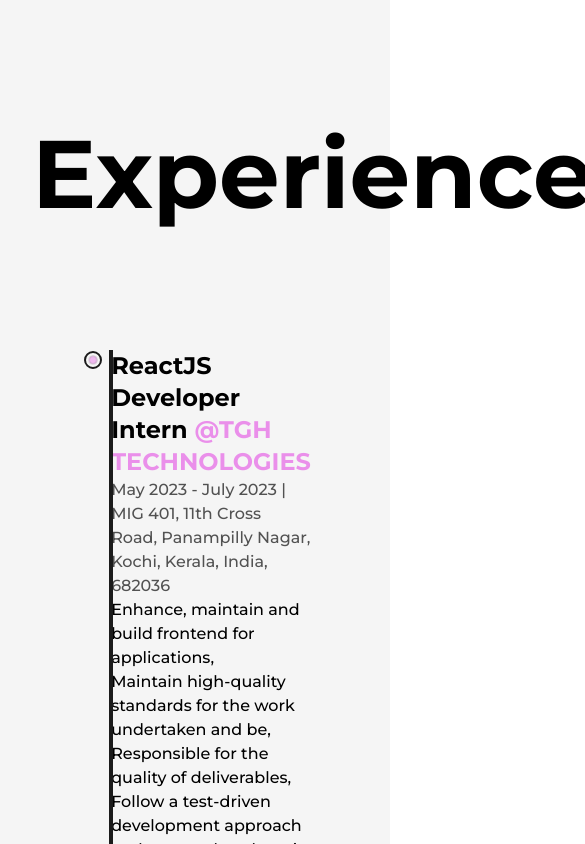
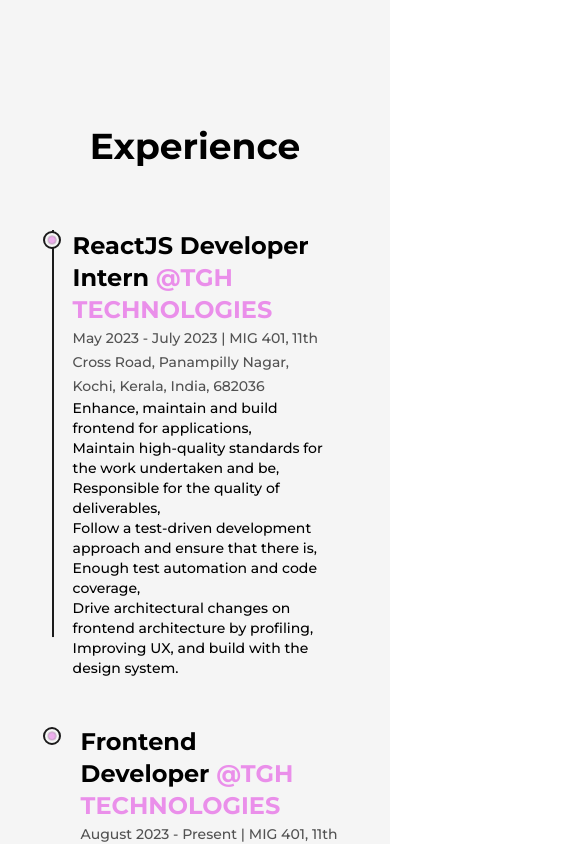
Before and after one commit to shivanshthakur4u/Portfolio-webapp, a Next.js app: page /about in a window 390 px wide. Shown: the part 2720-3564 px from the top of the page, 585 px wide, since content can reach past the window. Built offline with nearby package versions, Linux system fonts and the light colour scheme.

Commit message:
fixes for experience design

```diff
--- a/src/components/Experience.js
+++ b/src/components/Experience.js
@@ -5,14 +5,14 @@ import Liicon from './Liicon'
 const Details=({position, company, companyLink, time, address, work})=>{
     const ref = useRef(null)
 return(
-   <li ref={ref} className='my-8 first:mt-0 last:mb-0 w-[60%] mx-auto flex flex-col items-center justify-between'>
+   <li ref={ref} className='my-8 first:mt-0 last:mb-0 w-[60%] md:w-[80%] sm:mx-auto flex flex-col items-center justify-between'>
    <Liicon reference={ref}/>
      <motion.div initial={{y:50}} whileInView={{y:0}} transition={{duration:0.5, type:"spring"}}>
         <h3 className=' capitalize font-bold text-2xl'>{position}&nbsp;<a href={companyLink} target='_blank' className='text-primary capitalize'>@{company}</a></h3>
-        <span className=' capitalize font-medium text-dark/75'>
+        <span className=' capitalize font-medium text-dark/75 dark:text-light/75 xs:text-sm'>
             {time} | {address}
         </span>
-        <p className='font-medium w-full'>
+        <p className='font-medium w-full md:text-sm'>
             {work}
         </p>
         </motion.div>
@@ -25,10 +25,10 @@ const Experience = () => {
     const {scrollYProgress} = useScroll({target:ref,offset:["start end","center start"]})
   return (
    <div className='my-64'>
-    <h2 className='font-bold text-8xl mb-32 w-full text-center'>Experience</h2>
-    <div ref={ref} className='w-[75%] mx-auto relative'>
-    <motion.div style={{scaleY:scrollYProgress}} className=' absolute left-9 top-0 w-[4px] h-full bg-dark  origin-top'/>
- <ul className='w-full flex flex-col items-center justify-between ml-4'>
+    <h2 className='font-bold text-8xl mb-32 w-full text-center md:text-6xl sm:text-4xl md:mb-16'>Experience</h2>
+    <div ref={ref} className='w-[75%] mx-auto relative lg:w-[90%] md:w-full'>
+    <motion.div style={{scaleY:scrollYProgress}} className=' absolute left-9 top-0 w-[4px] h-full bg-dark dark:bg-light origin-top md:w-[2px] md:left-[30px] xs:left-[20px]'/>
+ <ul className='w-full flex flex-col items-center justify-between ml-4 xs:ml-2'>
     <Details time={"May 2023 - July 2023"}  address={"MIG 401, 11th Cross Road, Panampilly Nagar, Kochi, Kerala, India, 682036"} position={"ReactJS Developer Intern"}
   work={<ul>
   <li>Enhance, maintain and build frontend for applications,</li>
```
